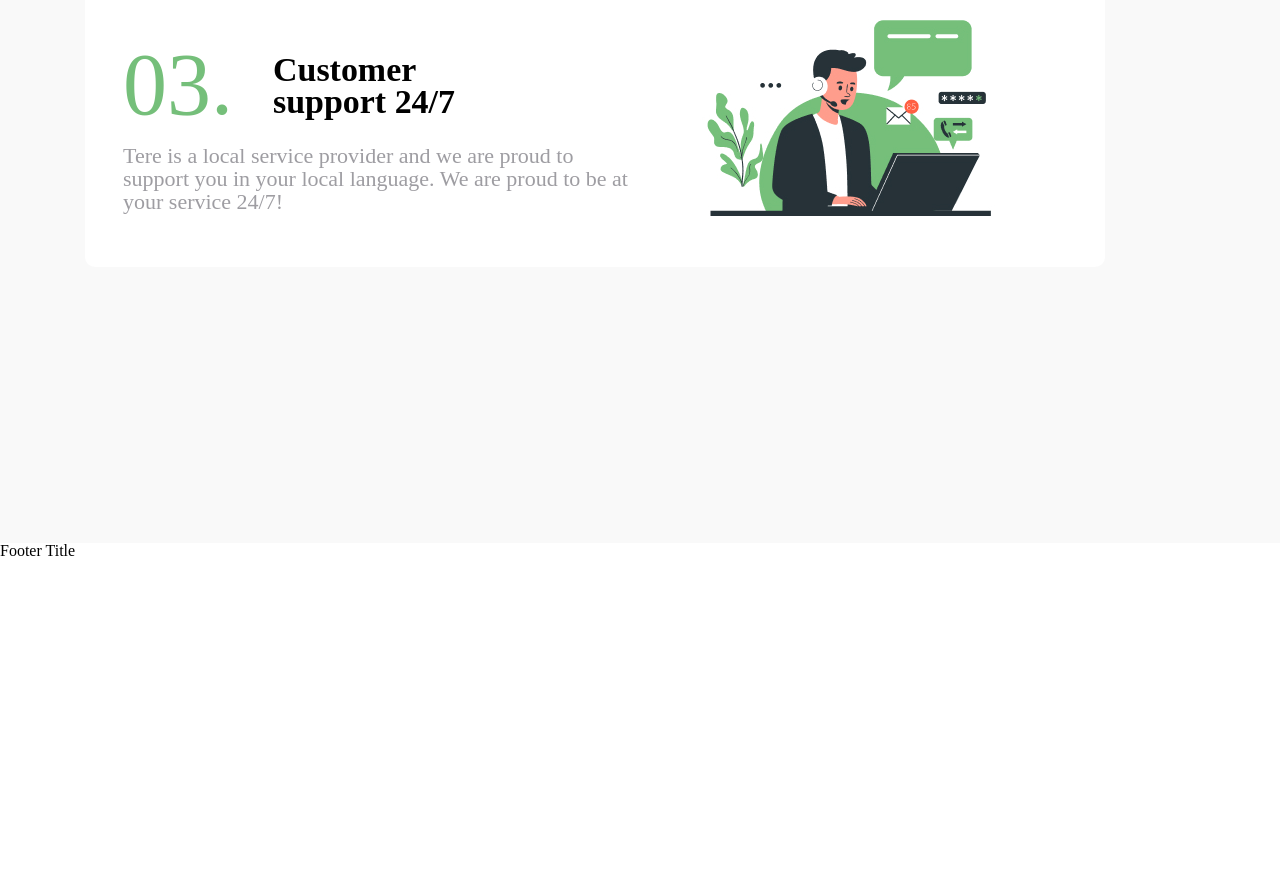
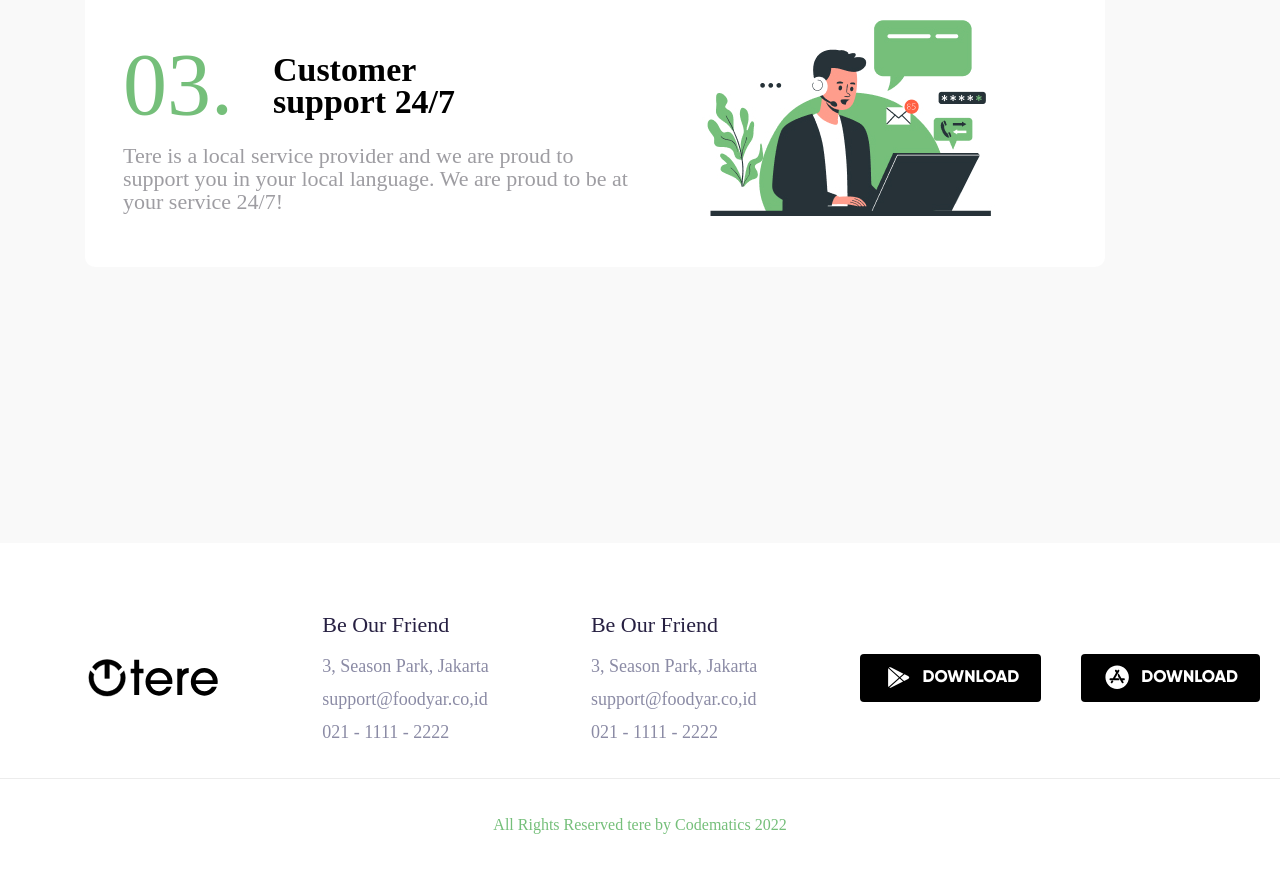
Before and after one commit to qwasixqw/landing-tere, a website: page src/index.html in a window 1280 px wide. Shown: the part 2933-3805 px from the top of the page. Before the commit the page ends 3492 px from the top, so only its background shows below. Drawn offline with nearby package versions, Linux system fonts and the light colour scheme; files that its build step writes are made by us from their sources; a web font is replaced by a local one.

Commit message:
footer landing page

```diff
--- a/src/assets/scss/source/_footer.scss
+++ b/src/assets/scss/source/_footer.scss
@@ -0,0 +1,74 @@
+.footer {
+    position: relative;
+
+    &::before {
+        content: "";
+        position: absolute;
+        bottom: 0;
+        left: 0;
+        width: 100%;
+        height: 1px;
+        background-color: #ececec;
+    }
+
+    &__row {
+        margin: 71px 0px 38px 0px;
+        padding: 0px 0px 0px 68px;
+
+        display: flex;
+        align-items: center;
+        justify-content: space-between;
+    }
+
+    &__item {
+        display: flex;
+        flex-direction: column;
+    }
+
+    &__logo {
+    }
+
+    &__title {
+        color: #272042;
+        font-weight: 400;
+        font-size: 22px;
+        font-weight: 500;
+        margin: 0px 0px 21px 0px;
+    }
+
+    &__link {
+        color: #8b8ba5;
+        font-size: 18px;
+        font-weight: 400;
+
+        &:not(:last-child) {
+            margin: 0px 0px 15px 0px;
+        }
+    }
+
+    &__buttons {
+        display: flex;
+        gap: 0 40px;
+    }
+
+    &__button {
+        display: flex;
+        align-items: center;
+        gap: 0 9px;
+
+        text-transform: uppercase;
+        border-radius: 4px;
+        padding: 9px 22px 10px 22px;
+        background-color: $color-black;
+        color: $color-white;
+        font-size: 16.89px;
+        font-style: 400;
+        font-weight: 800;
+    }
+
+    &__button-play {
+    }
+
+    &__button-store {
+    }
+}
--- /dev/null
+++ b/src/assets/scss/source/_social.scss
@@ -0,0 +1,12 @@
+.social {
+    margin: 38px 0px 243px 0px;
+    &__social {
+        text-align: center;
+    }
+
+    &__descr {
+        color: $color-green;
+        font-size: 16px;
+        font-weight: 400;
+    }
+}
--- a/src/assets/scss/style.scss
+++ b/src/assets/scss/style.scss
@@ -11,3 +11,4 @@
 @import './source/works';
 @import './source/benefits';
 @import './source/footer';
+@import './source/social';
--- a/src/index.html
+++ b/src/index.html
@@ -19,6 +19,7 @@
                 @@include('./template/benefits.html')
             </main>
             @@include('./template/footer.html')
+            @@include('./template/social.html')
         </div>
 
         <script src="./assets/js/main.js"></script>
--- a/src/template/footer.html
+++ b/src/template/footer.html
@@ -1,3 +1,39 @@
 <footer class="footer">
-    Footer Title
+    <div class="container">
+        <div class="footer__row">
+            <div class="footer__item">
+                <div class="footer__logo">
+                    <img src="../assets/img/section-5/logo-footer.svg" alt="logo">
+                </div>
+            </div>
+            <div class="footer__item">
+                <h2 class="footer__title">Be Our Friend</h2>
+                <a href="#!" class="footer__link">3, Season Park, Jakarta</a>
+                <a href="#!" class="footer__link">support@foodyar.co,id</a>
+                <a href="#!" class="footer__link">021 - 1111 - 2222</a>
+            </div>
+            <div class="footer__item">
+                <h2 class="footer__title">Be Our Friend</h2>
+                <a href="#!" class="footer__link">3, Season Park, Jakarta</a>
+                <a href="#!" class="footer__link">support@foodyar.co,id</a>
+                <a href="#!" class="footer__link">021 - 1111 - 2222</a>
+            </div>
+            <div class="footer__item">
+                <div class="footer__buttons">
+                    <a href="#!" class="footer__button footer__button-play">
+                        <img src="../assets/img/section-5/play-store-footer.svg" alt="play">
+                        <div class="footer__text">
+                            download
+                        </div>
+                    </a>
+                    <a href="#!" class="footer__button footer__button-store">
+                        <img src="../assets/img/section-5/app-store-footer.svg" alt="app">
+                        <div class="footer__text">
+                            download
+                        </div>
+                    </a>
+                </div>
+            </div>
+        </div>
+    </div>
 </footer>
--- /dev/null
+++ b/src/template/social.html
@@ -0,0 +1,7 @@
+<section class="social">
+    <div class="container">
+        <div class="social__social">
+            <div class="social__descr">All Rights Reserved tere by Codematics 2022</div>
+        </div>
+    </div>
+</section>
```
Also changed, not shown: dist/assets/css/style.css, dist/assets/css/style.min.css, dist/assets/img/section-4/cash.webp (added), dist/assets/img/section-4/run-time.webp (added), dist/assets/img/section-4/support.webp (added), dist/assets/img/section-5/app-store-footer.svg (added), dist/assets/img/section-5/logo-footer.svg (added), dist/assets/img/section-5/play-store-footer.svg (added), dist/index.html, src/assets/img/section-5/app-store-footer.svg (added), src/assets/img/section-5/logo-footer.svg (added), src/assets/img/section-5/play-store-footer.svg (added).
